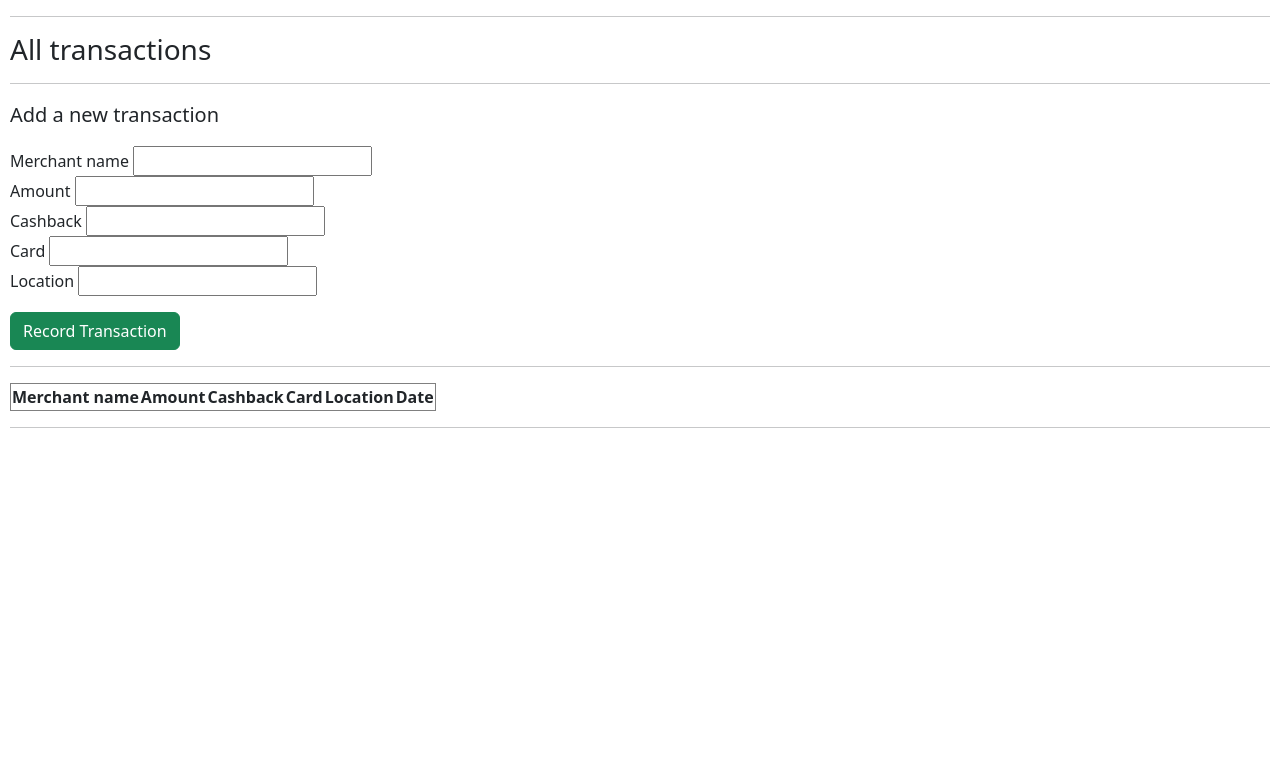
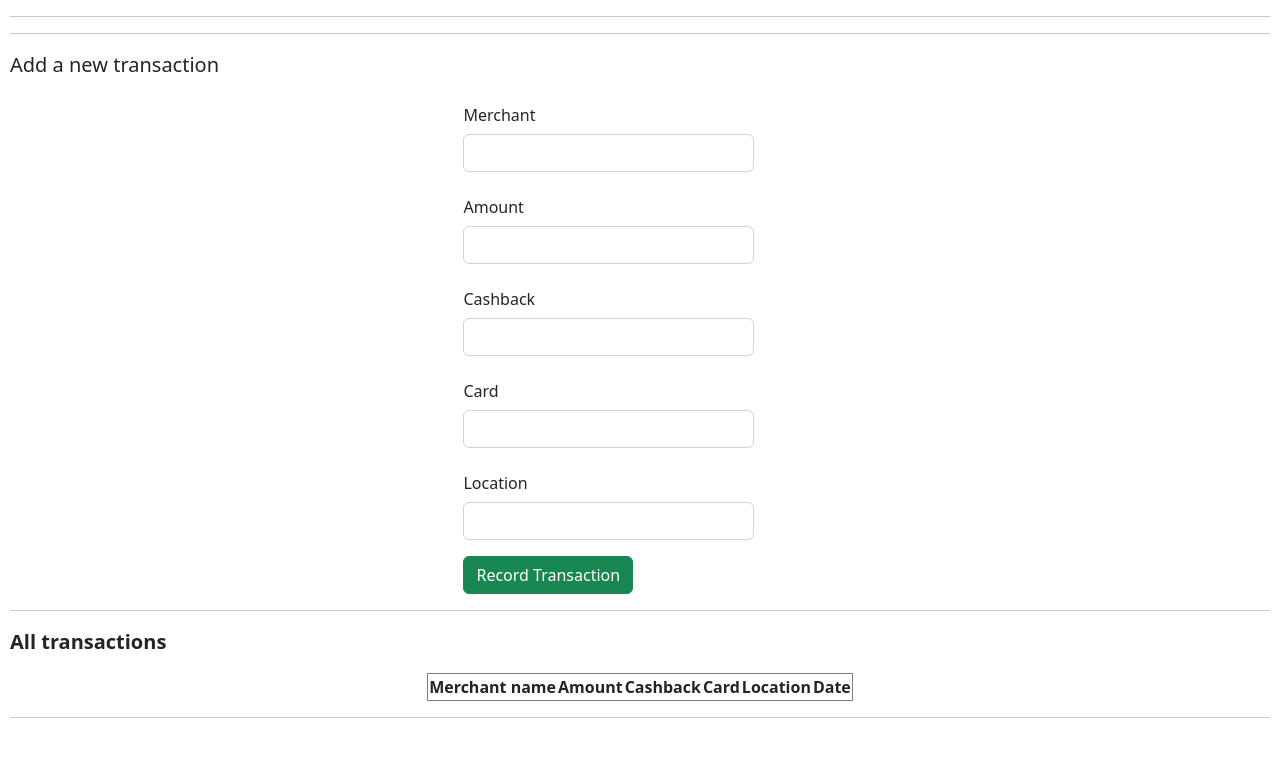
Before and after one commit to osamas19/AppDev-Final, a Rails app: template app/views/transactions/index.html.erb in a window 1280 px wide. Shown: the part 42-800 px from the top of the page. Run offline with Rails 7, Linux system fonts and the light colour scheme; the template is opened without the code that fills it, so the values that code supplies are empty.

Commit message:
Transactions Form

```diff
--- a/app/views/transactions/index.html.erb
+++ b/app/views/transactions/index.html.erb
@@ -1,11 +1,3 @@
-<div>
-  <div>
-    <h3>
-      All transactions
-    </h3>
-  </div>
-</div>
-
 <hr>
 
 <div>
@@ -13,46 +5,51 @@
     <p class="fs-5">
       Add a new transaction
     </p>
-
+    <div class="d-flex flex-row mb-3 justify-content-center">
       <form action="/insert_transaction" method="post">
-      <div>
-        <label for="merchant_name_box">
-          Merchant name
+        <div class="row mb-3">
+          <label for="merchant_name_box" class="col-sm-4 col-form-label">
+            Merchant
           </label>
-
-        <input type="text" id="merchant_name_box" name="query_merchant_name">
+          <div class="col-sm-10">
+            <input class="form-control" type="text" id="merchant_name_box" name="query_merchant_name">
+          </div>
         </div>
 
-      <div>
-        <label for="amount_box">
+        <div class="row mb-3">
+          <label for="amount_box" class="col-sm-4 col-form-label">
             Amount
           </label>
-
-        <input type="text" id="amount_box" name="query_amount">
+          <div class="col-sm-10">
+            <input class="form-control" type="text" id="amount_box" name="query_amount">
+          </div>
         </div>
 
-      <div>
-        <label for="cashback_box">
+        <div class="row mb-3">
+          <label for="cashback_box" class="col-sm-4 col-form-label">
             Cashback
           </label>
-
-        <input type="text" id="cashback_box" name="query_cashback">
+          <div class="col-sm-10">
+            <input class="form-control" type="text" id="cashback_box" name="query_cashback">
+          </div>
         </div>
 
-      <div>
-        <label for="user_card_id_box">
+        <div class="row mb-3">
+          <label for="user_card_id_box" class="col-sm-4 col-form-label">
             Card
           </label>
-
-        <input type="text" id="user_card_id_box" name="query_user_card_id">
+          <div class="col-sm-10">
+            <input class="form-control" type="text" id="user_card_id_box" name="query_user_card_id">
+          </div>
         </div>
 
-      <div>
-        <label for="location_box">
+        <div class="row mb-3">
+          <label for="location_box" class="col-sm-4 col-form-label">
             Location
           </label>
-
-        <input type="text" id="location_box" name="query_location">
+          <div class="col-sm-10">
+            <input class="form-control" type="text" id="location_box" name="query_location">
+          </div>
         </div>
 
         <p></p>
@@ -65,10 +62,16 @@
       </form>
     </div>
   </div>
+</div>
 
 <hr>
 <div>
+    <p class="fs-5 fw-bold">
+      All transactions
+    </p>
+</div>
 <div>
+  <div class="d-flex flex-row mb-3 justify-content-center">
     <table border="1">
       <tr>
 
```
Also changed, not shown: app/views/user_authentication/sign_in.html.erb (+10 -2 lines), app/views/wallet/index.html.erb (+10 -6 lines), app/views/wallet/search_results.html.erb (+12 -10 lines). Lines whose indentation alone changed are shown as unchanged.
